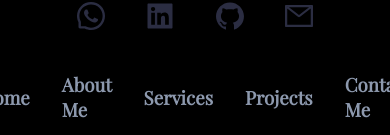
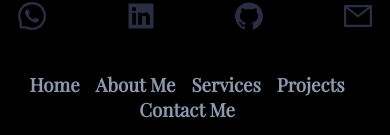
Before and after one commit to jaiswar203/portfoliov2, a Next.js app: page / in a window 390 px wide. Shown: the part 4383-4518 px from the top of the page. Built offline with nearby package versions, Linux system fonts and the light colour scheme.

Commit message:
fixes some bugs

```diff
--- a/src/_style.scss
+++ b/src/_style.scss
@@ -756,7 +756,6 @@
     background: black;
     color: white;
 
-
     &-heading {
       @include center__element;
       flex-direction: column;
@@ -786,13 +785,12 @@
         justify-content: space-between;
         font-size: 2rem;
 
-        .item{
-
-         cursor: pointer;
-          svg{
+        .item {
+          cursor: pointer;
+          svg {
             color: $color5;
 
-            &:hover{
+            &:hover {
               color: $color4;
             }
           }
@@ -810,17 +808,29 @@
             margin-left: 0;
           }
 
-          &:hover{
-            transition: all .5s ease-in-out;
+          &:hover {
+            transition: all 0.5s ease-in-out;
             color: $color4;
+          }
+        }
+      }
+      @media screen and (max-width: 500px) {
+        .connect{
+          width: 100%;
+        }
+        .links {
+          flex-wrap: wrap;
+
+          .item {
+            margin-left: 0;
+            margin-right: 1rem;
           }
         }
       }
     }
   }
 
-
-  &__loader{
+  &__loader {
     background: black;
     @include center__element;
     height: 100vh;
--- a/src/components/Projects.jsx
+++ b/src/components/Projects.jsx
@@ -14,15 +14,15 @@ const Projects = ({ winWidth }) => {
   }
 
   useEffect(() => {
-    // window.addEventListener("scroll",()=>{
-    //   window.location.hash=""
-    // })
   }, [sliceNum,readMore])
 
   const loadMore = () => {
     if (winWidth <= 1260) {
       setSliceNum(prev => prev + 2)
-    } else {
+    }else if(winWidth<=630){
+      setSliceNum(prev=>prev+3)
+    }
+     else {
       setSliceNum(prev => prev + 3)
     }
   }
--- a/styles/css/index.css
+++ b/styles/css/index.css
@@ -862,6 +862,18 @@ body::-webkit-scrollbar-thumb {
   transition: all 0.5s ease-in-out;
   color: #d90429;
 }
+@media screen and (max-width: 500px) {
+  .jais-port__footer-content .connect {
+    width: 100%;
+  }
+  .jais-port__footer-content .links {
+    flex-wrap: wrap;
+  }
+  .jais-port__footer-content .links .item {
+    margin-left: 0;
+    margin-right: 1rem;
+  }
+}
 .jais-port__loader {
   background: black;
   display: flex;
```
Also changed, not shown: 1 other file (tests, documents, lock files or other folders).
